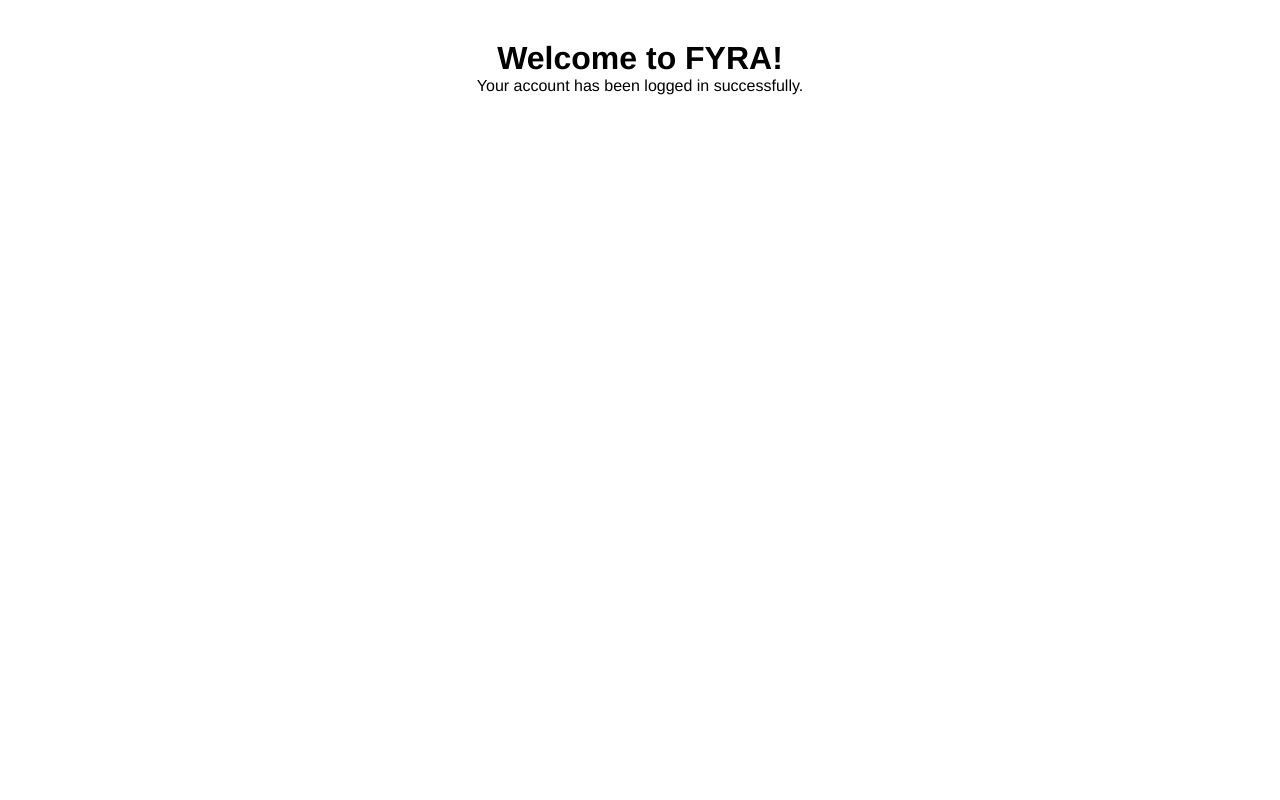
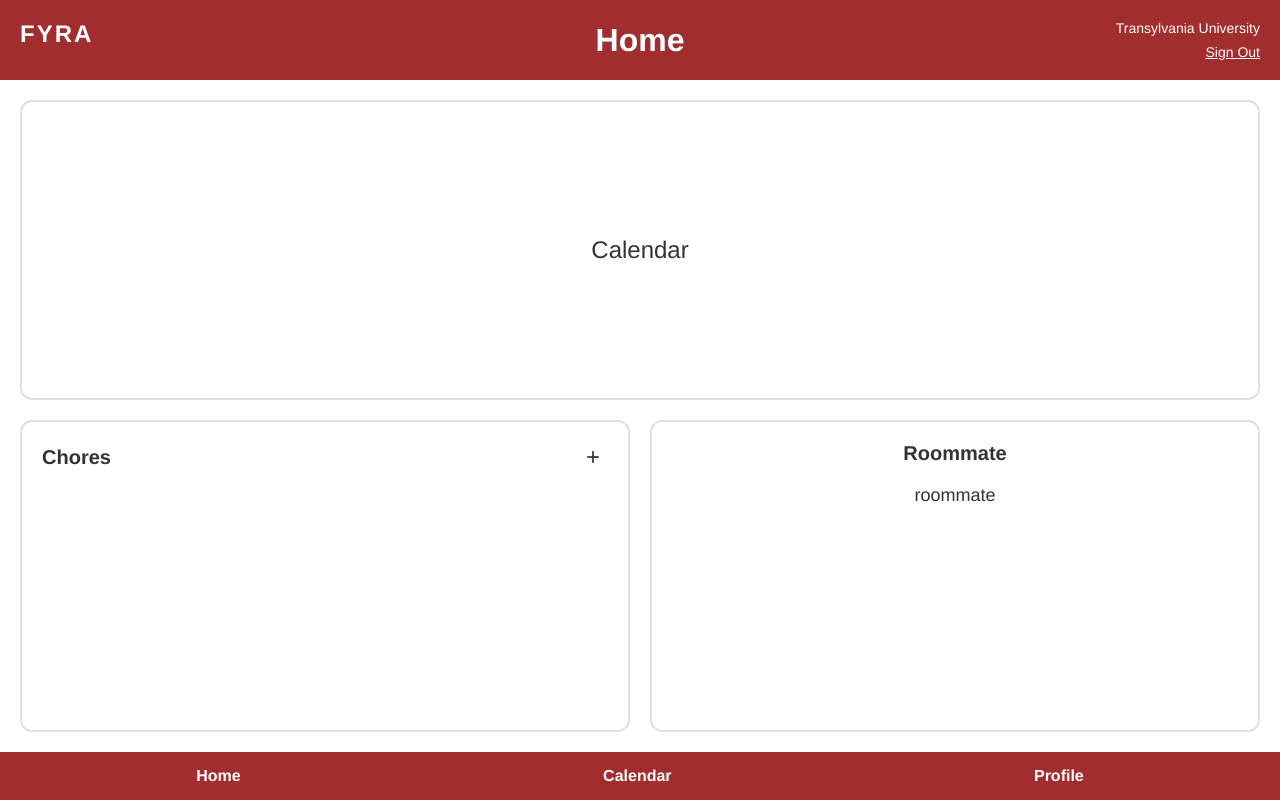
Before and after one commit to jackson-hub8/Fyra, a React (Vite) app in the folder Fyra/: page /home in a window 1280 px wide. Built offline with nearby package versions, Linux system fonts and the light colour scheme.

Commit message:
Added home page for matched user and sign out

```diff
--- a/Fyra/src/App.tsx
+++ b/Fyra/src/App.tsx
@@ -7,7 +7,6 @@ import Login from './pages/Login';
 import Home from './pages/Home';
 import SignupPage1 from './pages/SignupPage1';
 import SignupPage2 from './pages/SignupPage2';
-import Matched from './pages/Matched';
 import Unmatched from './pages/Unmatched';
 
 const App = () => {
@@ -18,7 +17,7 @@ const App = () => {
         <Route path="/home" element={<Home />} />
         <Route path="/signup" element={<SignupPage1 />} />
         <Route path="/signup/password" element={<SignupPage2 />} />
-        <Route path="/matched" element={<Matched />} />
+        <Route path="/matched" element={<Home />} />
         <Route path="/unmatched" element={<Unmatched />} />
         <Route path="*" element={<Navigate to="/" replace />} />
       </Routes>
--- a/Fyra/src/pages/Home.tsx
+++ b/Fyra/src/pages/Home.tsx
@@ -1,12 +1,53 @@
 /// file: Home.tsx
 /// Jackson Hurley, Kaitlyn Maes, Cam Horine
-/// Home page after account creation
+/// Home page for matched users
+
+import { useNavigate } from 'react-router-dom';
+import './home.css';
 
 const Home = () => {
+  const navigate = useNavigate();
+
+  const handleSignOut = () => {
+    navigate('/');
+  };
+
   return (
-    <div style={{ padding: '40px', textAlign: 'center' }}>
-      <h1>Welcome to FYRA!</h1>
-      <p>Your account has been logged in successfully.</p>
+    <div className="home-page">
+      <div className="home-header">
+        <div className="logo-left">FYRA</div>
+        <div className="page-title">Home</div>
+        <div className="header-right">
+          <div className="university-text">Transylvania University</div>
+          <button className="sign-out-button" onClick={handleSignOut}>
+            Sign Out
+          </button>
+        </div>
+      </div>
+
+      <div className="main-content">
+        <div className="calendar-placeholder">Calendar</div>
+
+        <div className="bottom-sections">
+          <div className="chores-section">
+            <div className="chores-header">
+              <div className="chores-title">Chores</div>
+              <button className="add-chore-button">+</button>
+            </div>
+          </div>
+
+          <div className="roommate-section">
+            <div className="roommate-title">Roommate</div>
+            <div className="roommate-content">roommate</div>
+          </div>
+        </div>
+      </div>
+
+      <div className="bottom-nav">
+        <button className="nav-item">Home</button>
+        <button className="nav-item">Calendar</button>
+        <button className="nav-item">Profile</button>
+      </div>
     </div>
   );
 };
--- a/Fyra/src/pages/Login.tsx
+++ b/Fyra/src/pages/Login.tsx
@@ -34,7 +34,6 @@ const Login = () => {
       });
 
       if (!response.ok) {
-        // Try to parse error response, but handle empty responses
         let errorMessage = 'Login failed';
         try {
           const contentType = response.headers.get('content-type');
@@ -46,7 +45,6 @@ const Login = () => {
             errorMessage = text || errorMessage;
           }
         } catch (parseError) {
-          // If parsing fails, use status text
           errorMessage = response.statusText || errorMessage;
         }
         throw new Error(errorMessage);
@@ -66,7 +64,6 @@ const Login = () => {
         throw new Error('Failed to parse server response');
       }
 
-      // Route based on isMatched status
       if (userData.isMatched) {
         navigate('/matched');
       } else {
--- a/Fyra/src/pages/Matched.tsx
+++ /dev/null
@@ -1,13 +0,0 @@
-/// file: Matched.tsx
-/// Jackson Hurley, Kaitlyn Maes, Cam Horine
-/// Page for matched users
-
-const Matched = () => {
-  return (
-    <div style={{ padding: '20px', textAlign: 'center' }}>
-      <h1>Matched</h1>
-    </div>
-  );
-};
-
-export default Matched;
--- /dev/null
+++ b/Fyra/src/pages/home.css
@@ -0,0 +1,174 @@
+.home-page {
+  min-height: 100vh;
+  background-color: white;
+  display: flex;
+  flex-direction: column;
+  font-family: Helvetica, Arial, sans-serif;
+}
+
+.home-header {
+  background-color: #a12d2e;
+  padding: 20px;
+  display: flex;
+  justify-content: space-between;
+  align-items: flex-start;
+  position: relative;
+}
+
+.logo-left {
+  color: white;
+  font-size: 24px;
+  font-weight: bold;
+  letter-spacing: 2px;
+  text-transform: uppercase;
+  font-family: Helvetica, Arial, sans-serif;
+}
+
+.header-right {
+  display: flex;
+  flex-direction: column;
+  align-items: flex-end;
+  color: white;
+  font-family: Helvetica, Arial, sans-serif;
+}
+
+.university-text {
+  font-size: 14px;
+  margin-bottom: 8px;
+  font-family: Helvetica, Arial, sans-serif;
+}
+
+.sign-out-button {
+  background: none;
+  border: none;
+  color: white;
+  font-size: 14px;
+  cursor: pointer;
+  padding: 0;
+  font-family: Helvetica, Arial, sans-serif;
+  text-decoration: underline;
+}
+
+.sign-out-button:hover {
+  opacity: 0.8;
+}
+
+.page-title {
+  position: absolute;
+  left: 50%;
+  top: 50%;
+  transform: translate(-50%, -50%);
+  color: white;
+  font-size: 32px;
+  font-weight: bold;
+  font-family: Helvetica, Arial, sans-serif;
+}
+
+.main-content {
+  flex: 1;
+  padding: 20px;
+  display: flex;
+  flex-direction: column;
+  gap: 20px;
+}
+
+.calendar-placeholder {
+  background-color: white;
+  border: 2px solid #E0E0E0;
+  border-radius: 12px;
+  padding: 40px;
+  text-align: center;
+  font-size: 24px;
+  color: #333;
+  font-family: Helvetica, Arial, sans-serif;
+  min-height: 300px;
+  display: flex;
+  align-items: center;
+  justify-content: center;
+}
+
+.bottom-sections {
+  display: flex;
+  gap: 20px;
+  flex: 1;
+}
+
+.chores-section,
+.roommate-section {
+  flex: 1;
+  background-color: white;
+  border: 2px solid #E0E0E0;
+  border-radius: 12px;
+  padding: 20px;
+  font-family: Helvetica, Arial, sans-serif;
+}
+
+.chores-header {
+  display: flex;
+  justify-content: space-between;
+  align-items: center;
+  margin-bottom: 15px;
+}
+
+.chores-title,
+.roommate-title {
+  font-size: 20px;
+  font-weight: bold;
+  color: #333;
+  font-family: Helvetica, Arial, sans-serif;
+}
+
+.add-chore-button {
+  background: none;
+  border: none;
+  font-size: 24px;
+  color: #333;
+  cursor: pointer;
+  padding: 0;
+  width: 30px;
+  height: 30px;
+  display: flex;
+  align-items: center;
+  justify-content: center;
+  font-family: Helvetica, Arial, sans-serif;
+}
+
+.add-chore-button:hover {
+  opacity: 0.7;
+}
+
+.roommate-title {
+  text-align: center;
+}
+
+.roommate-content {
+  text-align: center;
+  font-size: 18px;
+  color: #333;
+  margin-top: 20px;
+  font-family: Helvetica, Arial, sans-serif;
+}
+
+.bottom-nav {
+  background-color: #a12d2e;
+  padding: 15px;
+  display: flex;
+  justify-content: space-around;
+  align-items: center;
+  font-family: Helvetica, Arial, sans-serif;
+}
+
+.nav-item {
+  color: white;
+  font-size: 16px;
+  font-weight: bold;
+  cursor: pointer;
+  font-family: Helvetica, Arial, sans-serif;
+  background: none;
+  border: none;
+  padding: 0;
+}
+
+.nav-item:hover {
+  opacity: 0.8;
+}
```
